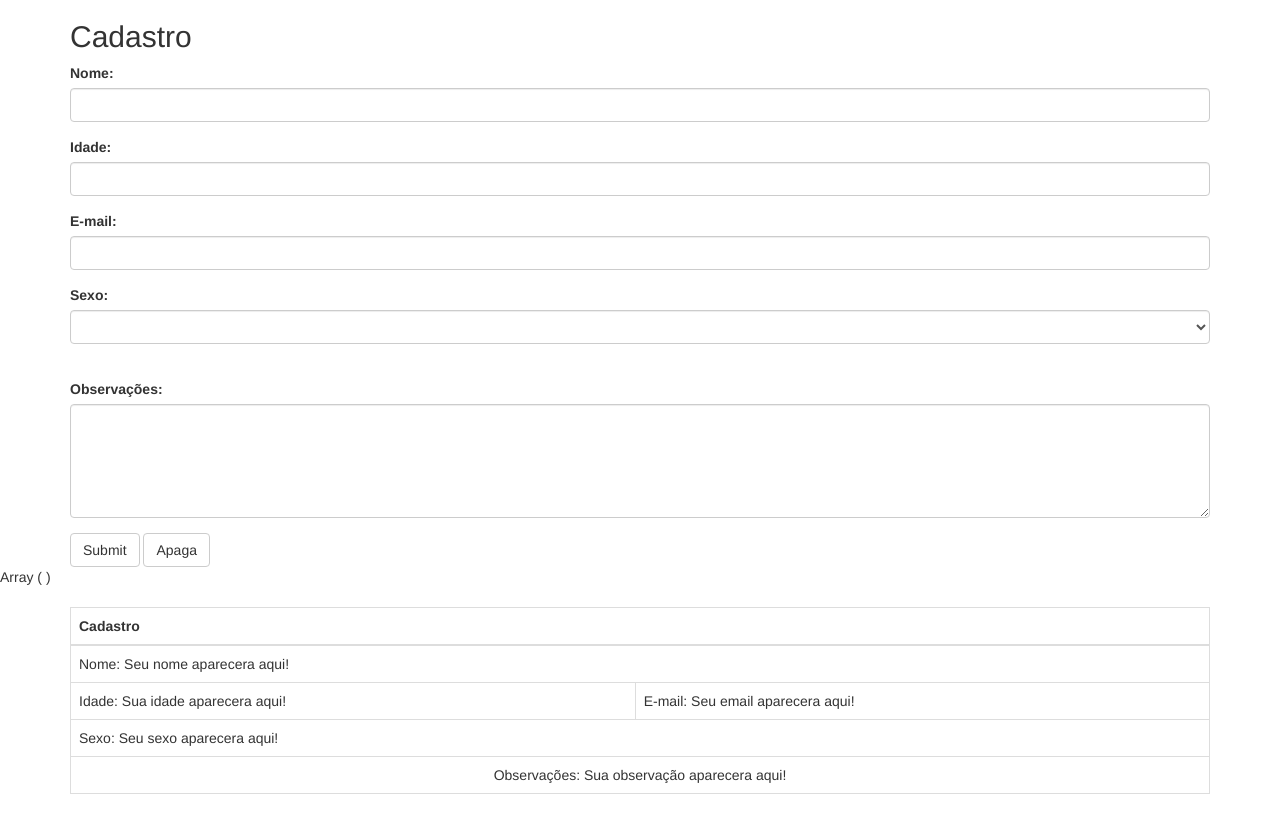
After one commit to RodrigoSAugusto/aulas_php, a PHP site: page /formulario2.php in a window 1280 px wide. The commit adds this page. Run offline with PHP 8.4, Linux system fonts and the light colour scheme.

Commit message:
Adicionado enviar e formulario2

```diff
--- /dev/null
+++ b/formulario2.php
@@ -0,0 +1,118 @@
+<!DOCTYPE html>
+<html lang="en">
+<head>
+    <meta charset="UTF-8">
+    <meta http-equiv="X-UA-Compatible" content="IE=edge">
+    <meta name="viewport" content="width=device-width, initial-scale=1.0">
+    <link rel="stylesheet" href="https://maxcdn.bootstrapcdn.com/bootstrap/3.4.1/css/bootstrap.min.css">
+    <script src="https://ajax.googleapis.com/ajax/libs/jquery/3.5.1/jquery.min.js"></script>
+    <script src="https://maxcdn.bootstrapcdn.com/bootstrap/3.4.1/js/bootstrap.min.js"></script>
+    <title></title>
+</head>
+<body>
+    <div class="container">
+        <h2>Cadastro</h2>
+    <form method="POST" action="formulario2.php" >
+        <div class="form-group">
+            <label for="nome">Nome:</label>
+            <input type="text" class="form-control" name="nome" required>
+        </div>
+        <div class="form-group">
+            <label for="idade">Idade:</label>
+            <input type="text" class="form-control" name="idade" required>
+        </div>
+
+        <div class="form-group">
+            <label for="email">E-mail:</label>
+            <input type="email" class="form-control" name="email" required>
+        </div>
+        <div class="form-group">
+            <label for="sexo">Sexo:</label>
+            <select name="sexo" class="form-control" name="sexo" required><option></option><option value="outro">Outro</option><option value="Masculino">Masculino</option>
+            <option value="feminino">Feminino</option></select>
+        </div>
+        <br/>
+        <div class="form-group">
+            <label for="obs">Observações:</label>
+            <textarea class="form-control" rows="5" cols="33" minlength="10" maxlength="400" name="obs" required></textarea>
+        </div>
+
+        <input type="submit"class="btn btn-default">
+        <input type="submit" class="btn btn-default" name="apaga_post" value="Apaga" />
+
+        <?php
+            if($_SERVER['REQUEST_METHOD'] == "POST" and isset($_POST['apaga_post']))
+            {
+                apaga(); # Apaga os dados do POST
+            }
+            function apaga() {
+                unset($_POST);
+                unset($_REQUEST);
+            }
+        ?>
+        </form>
+    </div>
+
+    <?php
+    print_r($_POST)
+    ?>
+
+    <?php
+
+
+        if(!empty($_POST['nome'])){ # != null porque o atributo sexo devolvia valor mesmo quando não setado.
+            $nome = $_POST['nome'];
+            $idade = $_POST['idade'];
+            $email = $_POST['email'];
+            $sexo = $_POST['sexo'];
+            $obs = $_POST['obs'];
+        } else {
+            $nome = 'Seu nome aparecera aqui!';
+            $idade = 'Sua idade aparecera aqui!';
+            $email = 'Seu email aparecera aqui!';
+            $sexo = 'Seu sexo aparecera aqui!';
+            $obs = 'Sua observação aparecera aqui!';
+
+        }
+
+
+
+    ?>
+    <br/>
+    <br/>
+    <div class="container">
+    <table class="table table-bordered">
+        <thead>
+            <tr>
+                <th colspan="2" center>Cadastro</th>
+
+            </tr>
+        </thead>
+        <tbody>
+            <tr>
+                <td colspan="2"><?php echo "Nome: " . $nome; ?></td>
+
+            </tr>
+            <tr>
+                <td rowspan=""><?php echo "Idade: " . $idade; ?></td>
+                <td rowspan=""><?php echo "E-mail: " . $email; ?></td>
+            </tr>
+            <tr>
+                <td colspan="2"><?php echo "Sexo: " . $sexo; ?></td>
+
+            </tr>
+            <tr>
+                <td colspan="2" style="text-align: center; vertical-align: middle;"><?php echo "Observações: " . $obs; ?></td>
+
+            </tr>
+        </tbody>
+    </table>
+    </div>
+
+
+
+
+
+
+    </body>
+</html>
```
Also changed, not shown: enviar.php (added, +16 -0 lines), teste_recebe_dados.php (+37 -0 lines).
